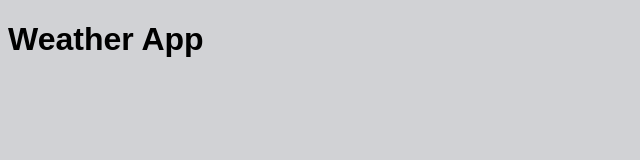
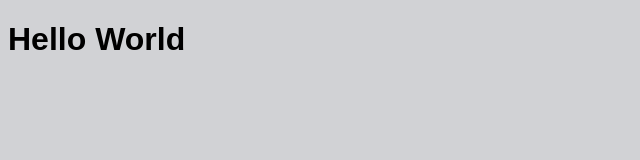
Before and after one commit to KevinGreenup/Weather-App, a React (Create React App) app: page / in a window 1280 px wide. Shown: the top 160 px of the page, without its empty margins (0-640 px from the left). Built offline with nearby package versions, Linux system fonts and the light colour scheme; a web font is replaced by a local one.

Commit message:
fixed bug with app.js

```diff
--- a/src/components/App.js
+++ b/src/components/App.js
@@ -1,11 +1,15 @@
-import '../styles/App.css';
+import React from 'react';
 
-function App() {
-  return (
-    <div className="prop">
-      <h1>Weather App</h1>
-    </div>
-  );
-}
+const App = () => <h1>Hello World</h1>;
+
+// The above utilises an implicit return, which is a feature of arrow-functions.
+// It is the same as this:
+// const App = () => {
+//  return <h1>Hello World</h1>;
+// }
+// or this:
+// function App() {
+//   return <h1>Hello World</h1>;
+// }
 
 export default App;
```
